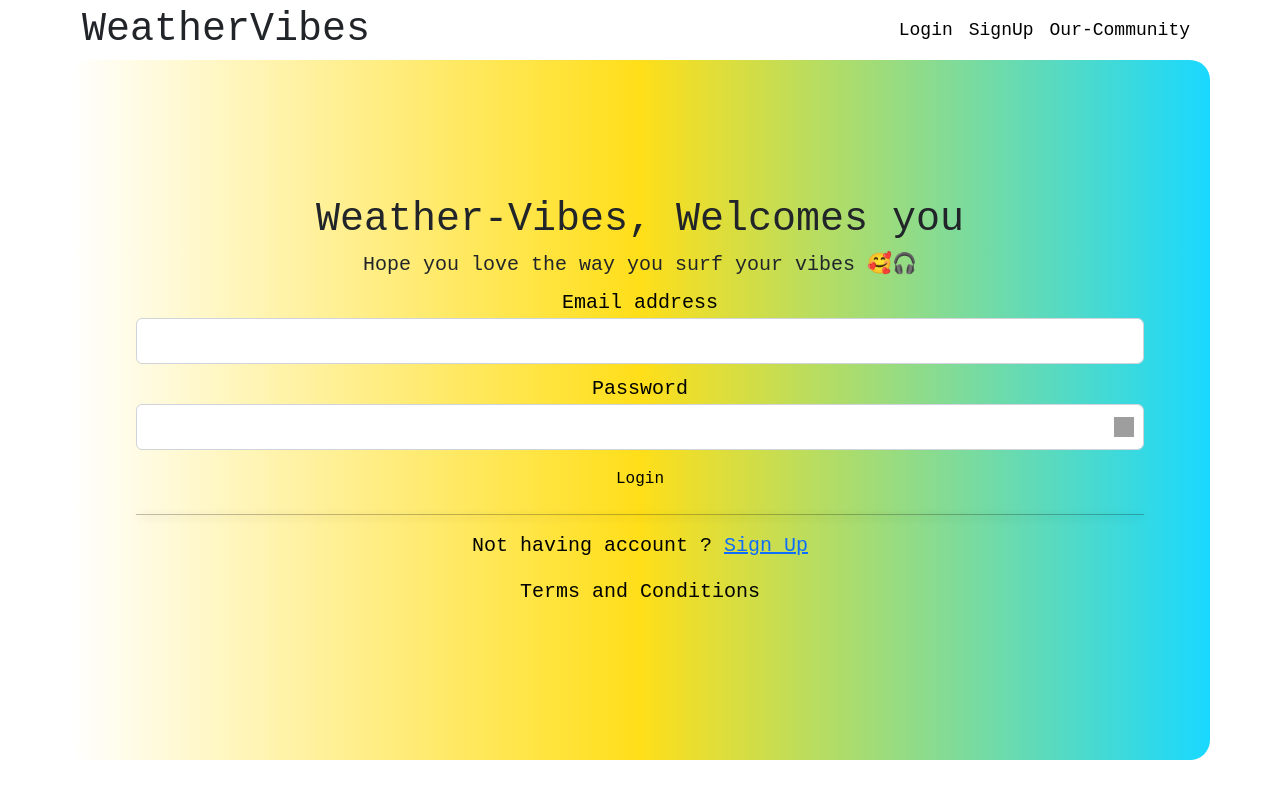
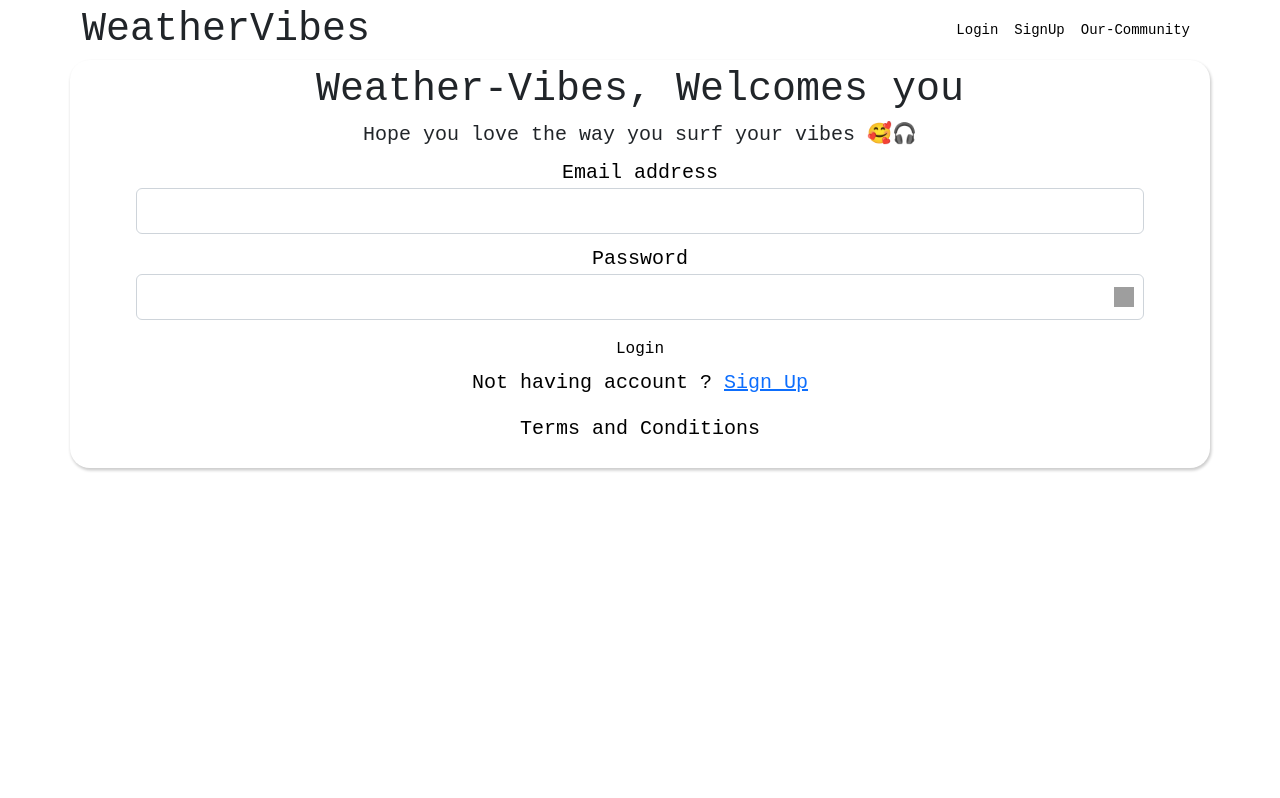
Before and after one commit to khushxal/Weather-Vibes, a React (Vite) app in the folder WeatherVibes_Client/: page /login in a window 1280 px wide. Built offline with nearby package versions, Linux system fonts and the light colour scheme; no server answers; grey boxes are pictures that could not be loaded; a web font is replaced by a local one.

Commit message:
refactor: adjust font size in Header and clean up Login component styles

```diff
--- a/WeatherVibes_Client/src/css/Header.css
+++ b/WeatherVibes_Client/src/css/Header.css
@@ -14,5 +14,5 @@ hr {
   color: black !important;
   transition-duration: 0.5s;
   text-decoration: none;
-  font-size: 18px !important;
+  font-size: 14px !important;
 }
--- a/WeatherVibes_Client/src/css/Login.css
+++ b/WeatherVibes_Client/src/css/Login.css
@@ -9,31 +9,14 @@ input {
 }
 
 #container-login {
-  /* height: 100vh; */
-  /* background: rgb(69, 71, 75);
-  background: linear-gradient(
-    180deg,
-    rgba(69, 71, 75, 1) 0%,
-    rgba(28, 82, 189, 1) 100%
-  ); */
   border-radius: 20px;
-  /* background-image: url("login-image.jpg"); */
-  background: rgb(255, 255, 255);
-
-  background: linear-gradient(
-    90deg,
-    rgba(255, 255, 255, 0.8) 0%,
-    rgba(255, 219, 0, 0.9) 50%,
-    rgba(0, 212, 255, 0.9) 100%
-  );
   background-size: auto;
   background-position: center;
   background-repeat: no-repeat;
   display: flex;
   align-items: center;
   justify-content: center;
-  height: 700px;
-  min-height: 100%;
+  box-shadow: 1px 2px 3px 0.5px rgba(0, 0, 0, 0.2);
 }
 
 hr {
--- a/WeatherVibes_Client/src/pages/Login.jsx
+++ b/WeatherVibes_Client/src/pages/Login.jsx
@@ -104,7 +104,6 @@ function Login() {
             </div>
             <div className="text-center mt-2">
               <button className="btn">Login</button>
-              <hr />
               <p>
                 Not having account ? <Link to="/register">Sign Up</Link>
               </p>
```
